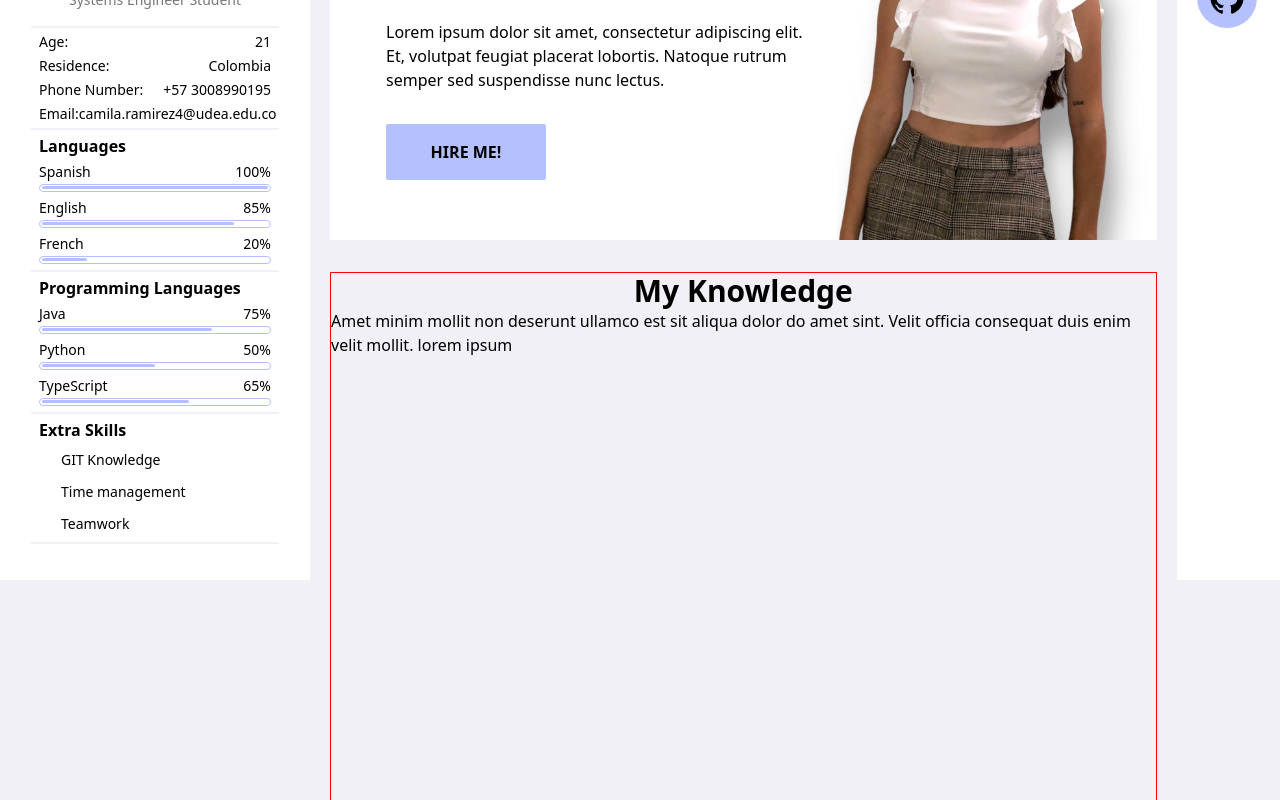
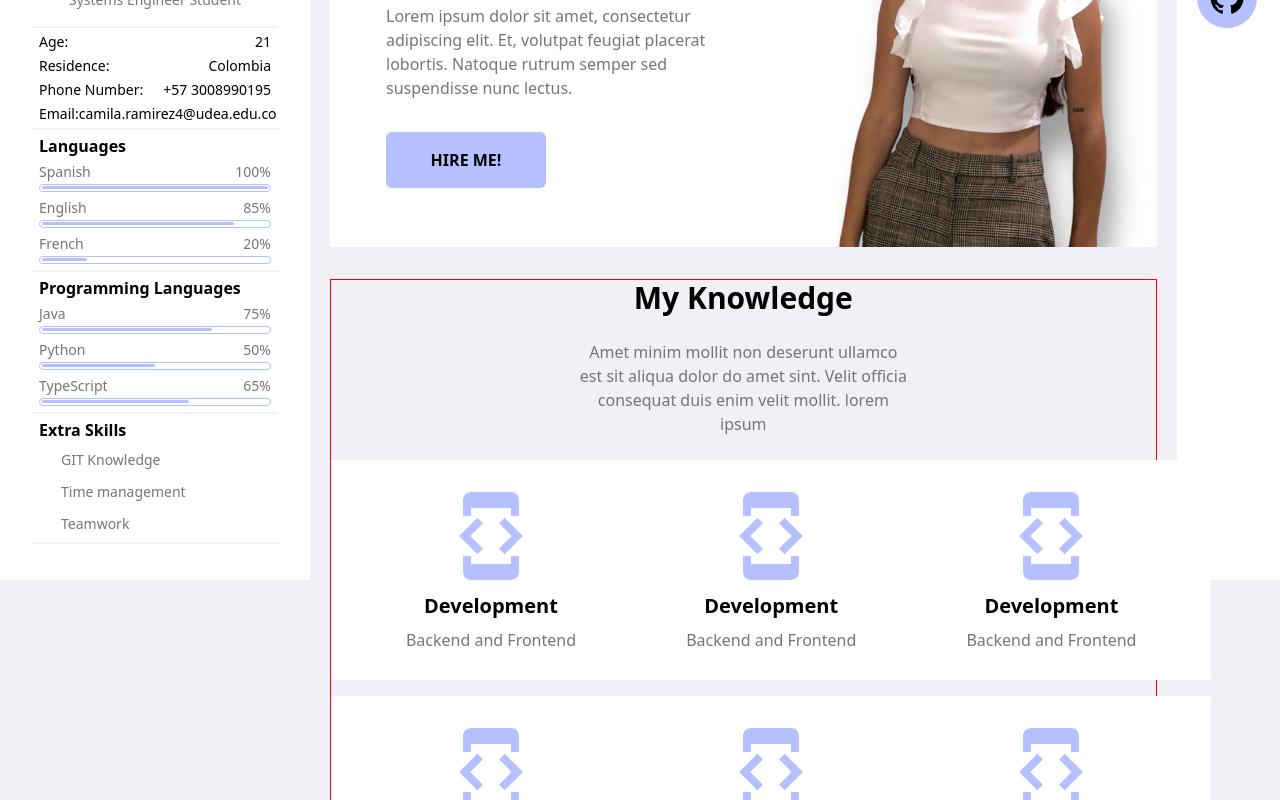
Before and after one commit to camilaramirez4/CV-IngWeb, a Next.js app: page / in a window 1280 px wide. Shown: the part 220-1020 px from the top of the page. Built offline with nearby package versions, Linux system fonts and the light colour scheme; some icons are missing.

Commit message:
Seccion knowldge maquetada

```diff
--- /dev/null
+++ b/components/Card.tsx
@@ -0,0 +1,23 @@
+import { IconType } from "react-icons";
+
+interface CardProps {
+    Icon: IconType;
+    title: String;
+    description: String;
+}
+
+const Card = ({Icon, title, description}:CardProps) => {
+    return (
+        <div className="bg-white p-4 text-center w-[320px] h-[220px] flex flex-col items-center justify-center">
+            <div className=" text-baby-blue text-8xl">
+                <Icon/>
+            </div>
+            <div className="flex flex-col">
+                <span className="font-semibold text-xl p-2">{title}</span>
+                <span className="text-secondary-text">{description}</span>
+            </div>
+        </div>
+    );
+};
+
+export { Card };
--- a/components/ExtraSkill.tsx
+++ b/components/ExtraSkill.tsx
@@ -10,7 +10,7 @@ const ExtraSkill = ({label}:ExtraSkillProps) => {
             <div className='text-lg text-baby-blue'>
                 <PiIntersectSquareBold/>
             </div>
-            <span>{label}</span>
+            <span className='text-secondary-text'>{label}</span>
         </div>
     );
 };
--- a/components/Knowledge.tsx
+++ b/components/Knowledge.tsx
@@ -1,10 +1,22 @@
+import { Card } from "./Card";
+import { MdOutlineDeveloperMode } from "react-icons/md";
+
 const Knowledge = () => {
     return (
-        <div className="debug flex flex-col w-full h-[850px] mb-8 items-center">
+        <div className="debug flex flex-col w-full h-[615px] mb-8 items-center">
             <span className="text-3xl font-bold">My Knowledge</span>
-            <p>Amet minim mollit non deserunt ullamco est sit aliqua dolor do amet sint.
+            <p className=" text-center m-6 w-2/5 text-secondary-text">
+                Amet minim mollit non deserunt ullamco est sit aliqua dolor do amet sint.
                 Velit officia consequat duis enim velit mollit. lorem ipsum
             </p>
+            <div className="grid grid-cols-3 gap-4 w-full">
+                <Card Icon={MdOutlineDeveloperMode} title="Development" description="Backend and Frontend"/>
+                <Card Icon={MdOutlineDeveloperMode} title="Development" description="Backend and Frontend"/>
+                <Card Icon={MdOutlineDeveloperMode} title="Development" description="Backend and Frontend"/>
+                <Card Icon={MdOutlineDeveloperMode} title="Development" description="Backend and Frontend"/>
+                <Card Icon={MdOutlineDeveloperMode} title="Development" description="Backend and Frontend"/>
+                <Card Icon={MdOutlineDeveloperMode} title="Development" description="Backend and Frontend"/>
+            </div>
         </div>
     );
 };
--- a/components/PercentageBar.tsx
+++ b/components/PercentageBar.tsx
@@ -6,7 +6,7 @@ interface PercentageBarProps {
 const PercentageBar = ({label, percentage}:PercentageBarProps) => {
     return (
         <div className="flex flex-col">
-            <div className="flex justify-between">
+            <div className="flex justify-between text-secondary-text">
                 <span>{label}</span>
                 <span>{percentage}%</span>
             </div>
--- a/components/Profile.tsx
+++ b/components/Profile.tsx
@@ -2,26 +2,26 @@ import Image from 'next/image';
 
 const Profile = () => {
     return (
-        <div className="w-full h-[460px] flex flex-col bg-white relative mb-8">
+        <div className="w-full h-[467px] flex flex-col bg-white relative mb-8">
             <div className='absolute right-0 bottom-0'>
                 <Image src="/images/ProfileMain.jpg" alt="Profile photo" width={320} height={520}/>
             </div>
-            <div className='font-bold flex flex-col text-5xl px-14 mt-20 mb-4'>
+            <div className='font-bold flex flex-col text-5xl px-14 mt-16 mb-4'>
                 <span className='mb-4'>I&apos;m Camila Ramírez</span>
                 <div className='flex gap-4'>
                     <span className='text-baby-blue mb-8'>Systems Engineer</span>
                     <span>Student</span>
                 </div>
             </div>
-            <div className='w-8/12 px-14'>
-                <p>
+            <div className='w-7/12 px-14 flex flex-col '>
+                <p className='text-secondary-text'>
                     Lorem ipsum dolor sit amet, consectetur adipiscing elit.
                     Et, volutpat feugiat placerat lobortis.
                     Natoque rutrum semper sed suspendisse nunc lectus.
                 </p>
             </div>
             <div className='my-8 px-14'>
-                <button className='bg-baby-blue rounded-sm h-14 w-40 font-semibold hover:cursor-pointer hover:bg-medium-blue'>
+                <button className='bg-baby-blue rounded-md h-14 w-40 font-semibold hover:cursor-pointer hover:bg-medium-blue'>
                     HIRE ME!
                 </button>
             </div>
```
Also changed, not shown: public/images/development.png (added).
